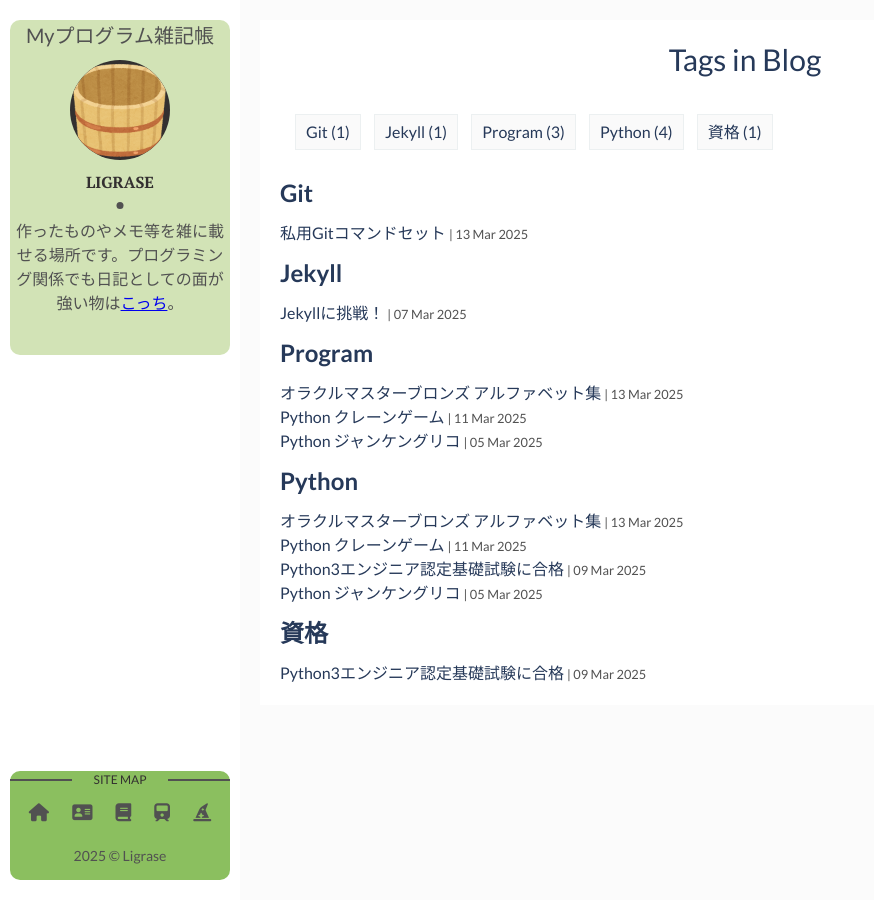
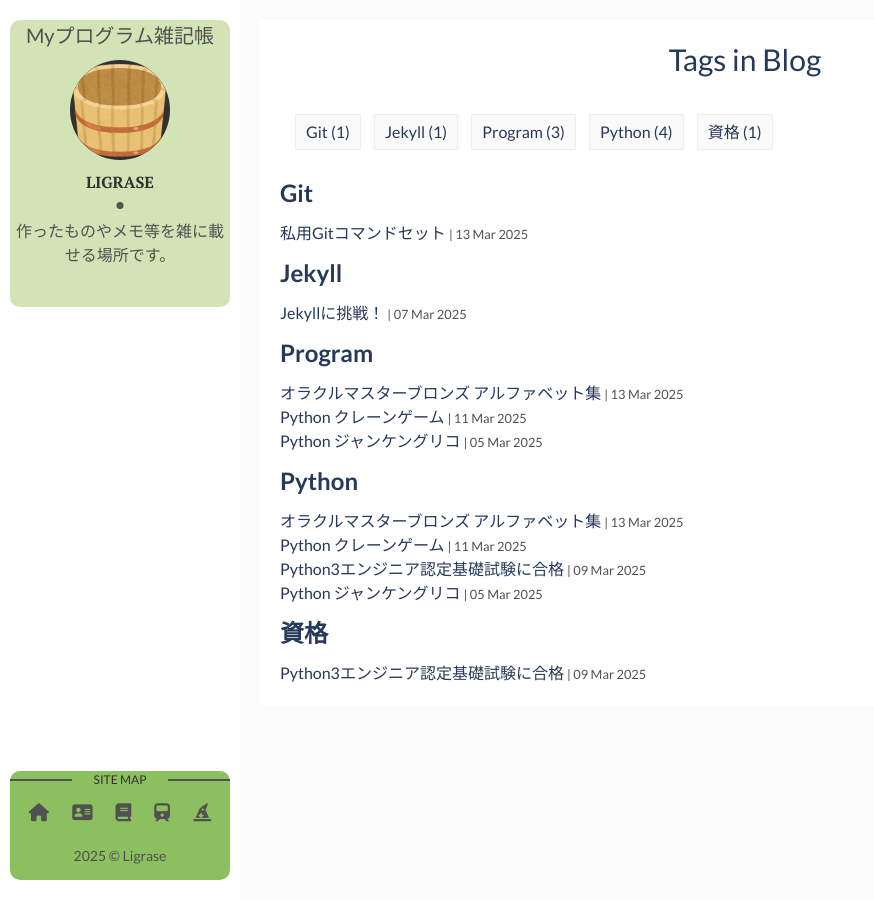
Before and after one commit to Liqrase/diary-1, a Jekyll site: the page built from tags.html, in a window 1280 px wide. Shown: the whole page, without its empty margins (0-874 px from the left). Built offline with Jekyll 4.4.1, drawn with Linux system fonts in a browser that asks for light colours; nearby versions of some CDN libraries.

Commit message:
250326-d

```diff
--- a/_config.yml
+++ b/_config.yml
@@ -9,7 +9,7 @@ site-twitter: #if your site has a twitter account, enter it here
 # Author Settings
 author: Ligrase # add your name
 author-img: ofuro_oke_wood.png # add your photo
-about-author: 作ったものやメモ等を雑に載せる場所です。プログラミング関係でも日記としての面が強い物は<a href="https://liqrase.github.io/diary-3">こっち</a>。 # add description
+about-author: 作ったものやメモ等を雑に載せる場所です。 # add description
 social-twitter: # add your Twitter handle
 social-facebook: # add your Facebook handle
 social-github: # add your Github handle
```
